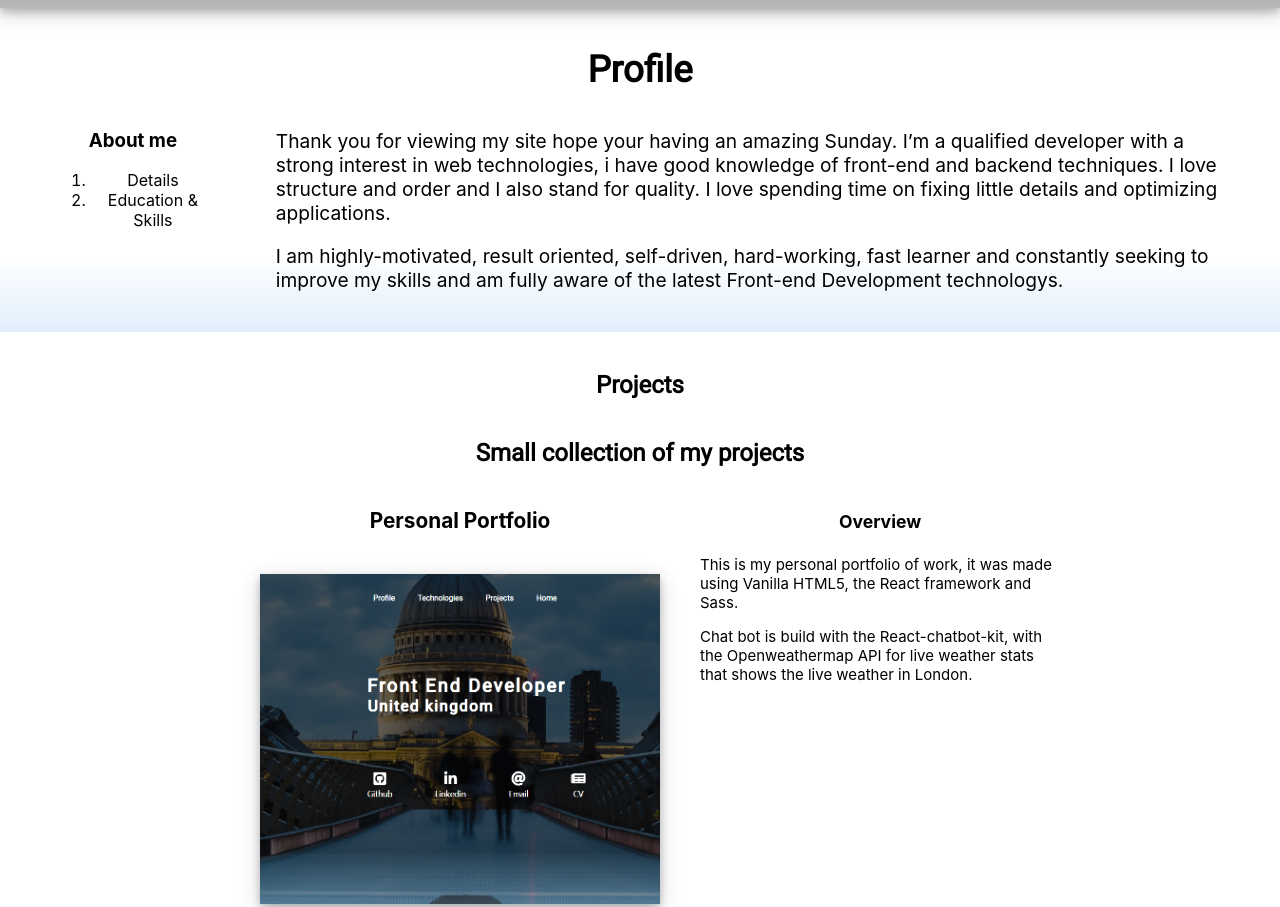
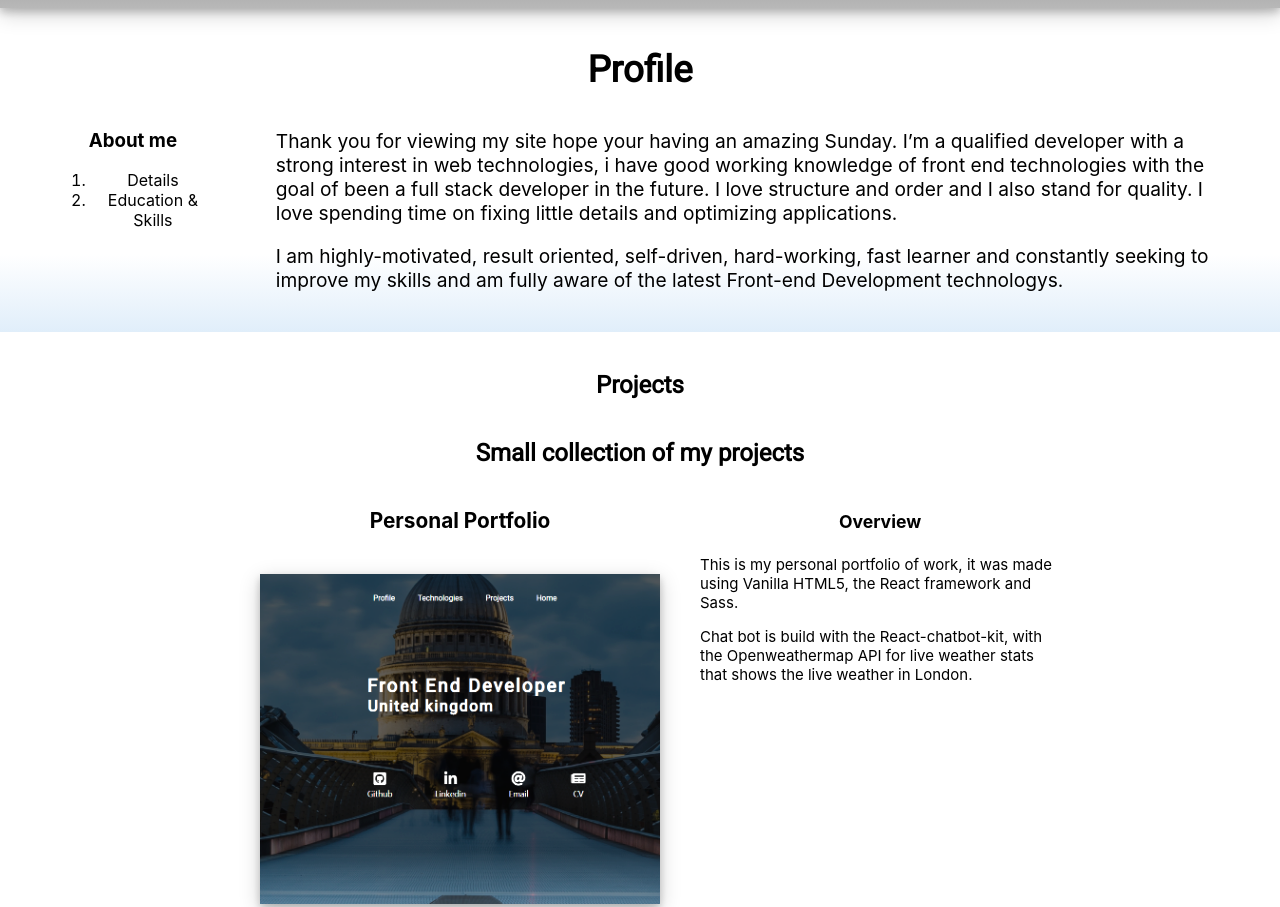
Before and after one commit to datalessuk/personal-portfolio, a React (Create React App) app: page / in a window 1280 px wide. Shown: the part 800-1707 px from the top of the page. Built offline with nearby package versions, Linux system fonts and the light colour scheme; grey boxes are pictures that could not be loaded; what react-chatbot-kit would draw is missing.

Commit message:
profile changes

```diff
--- a/src/components/AboutMe.js
+++ b/src/components/AboutMe.js
@@ -51,7 +51,7 @@ function AboutMe(){
         return(
             <React.Fragment>
                 <div className="details-container">
-                    <p>Thank you for viewing my site hope your having an amazing {todaysDay}. I’m a qualified developer with a strong interest in web technologies, i have good knowledge of front-end and backend techniques.  I love structure and order and I also stand for quality. I love spending time on fixing little details and optimizing applications.</p>
+                    <p>Thank you for viewing my site hope your having an amazing {todaysDay}. I’m a qualified developer with a strong interest in web technologies, i have good working knowledge of front end technologies with the goal of been a full stack developer in the future. I love structure and order and I also stand for quality. I love spending time on fixing little details and optimizing applications.</p>
 
                     <p>I am highly-motivated, result oriented, self-driven, hard-working, fast learner and constantly seeking to improve my skills and am fully aware of the latest Front-end Development technologys.</p>
                 </div>
```
